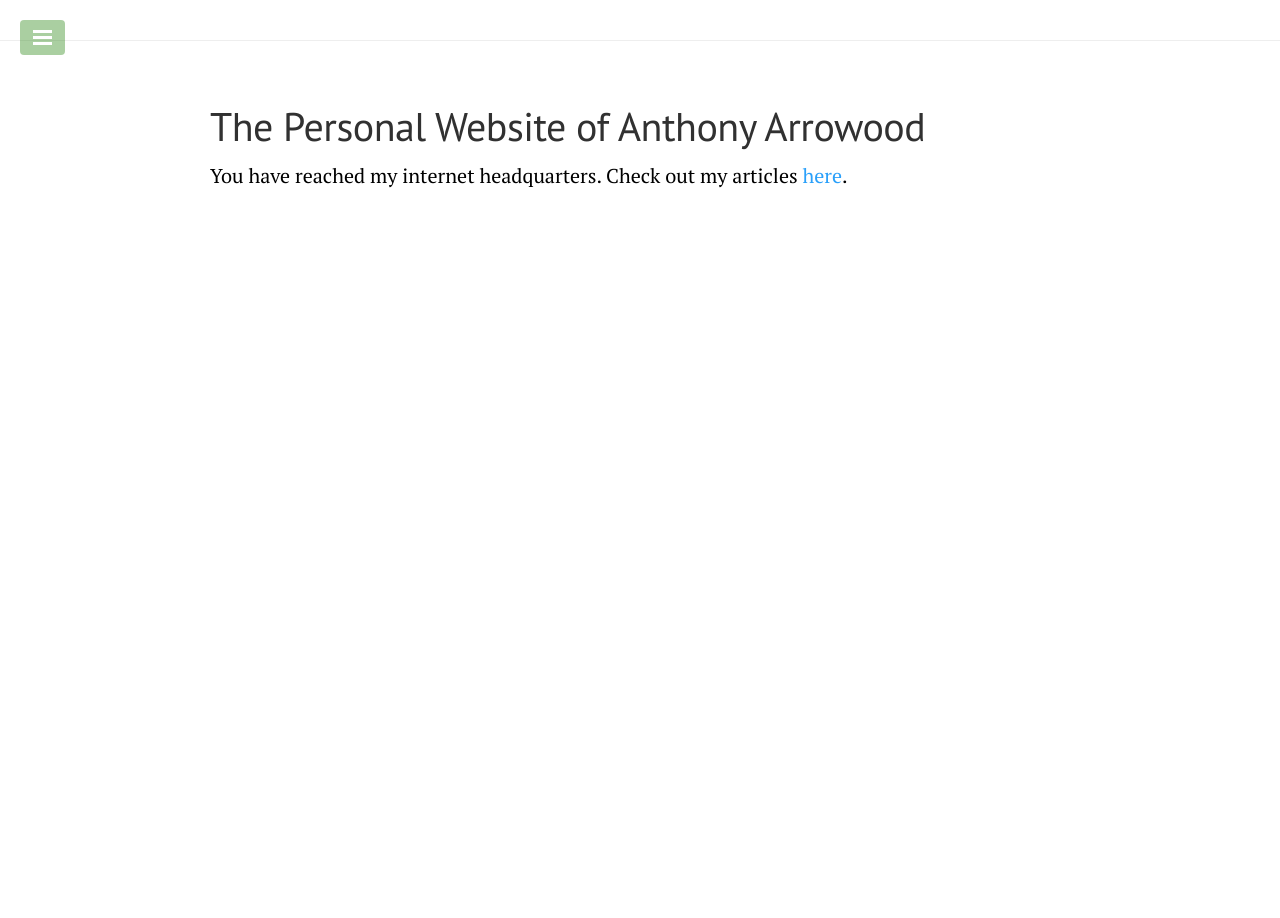
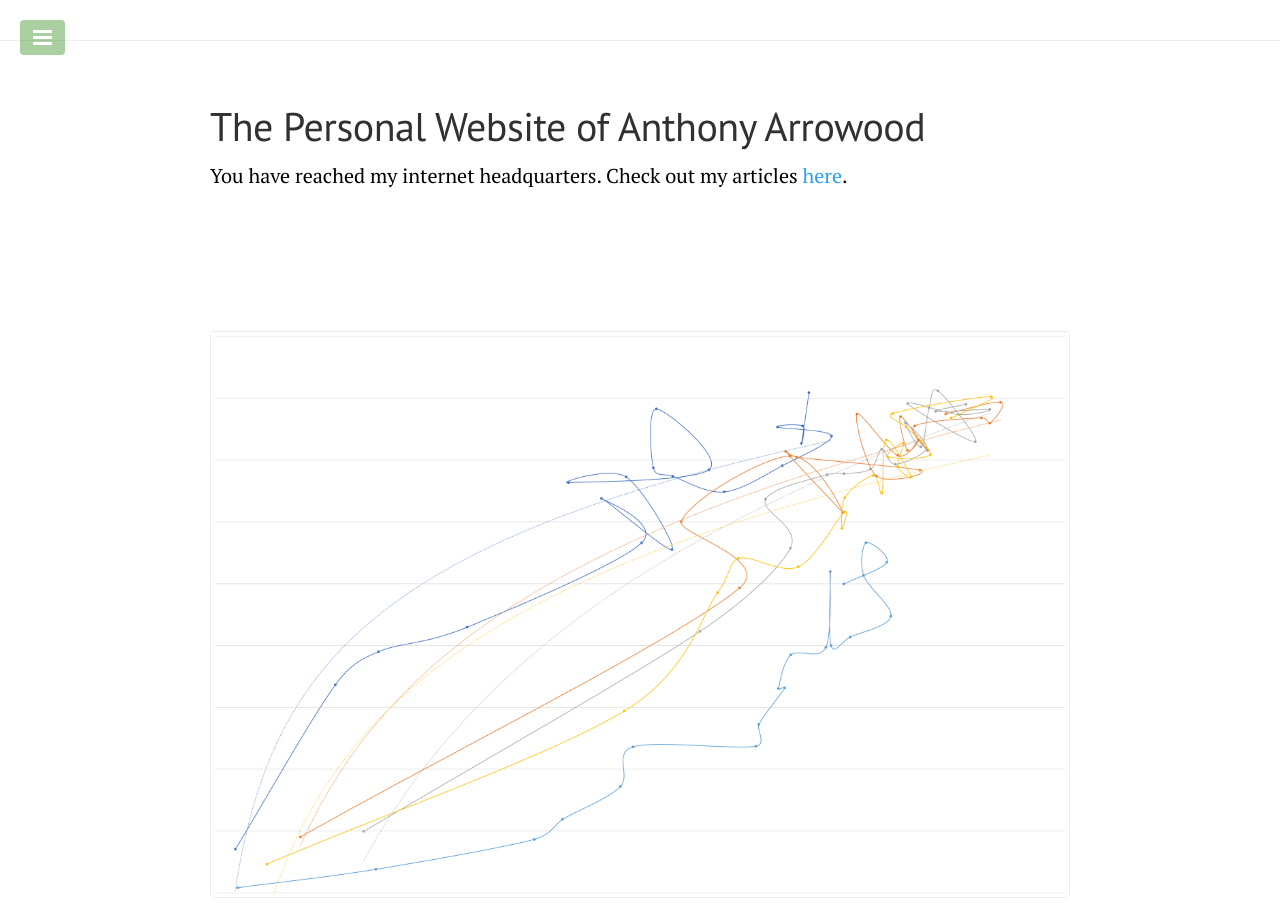
Before and after one commit to AnthonyA28/AnthonyA28.github.io, a Jekyll site: the page built from index.md, in a window 1280 px wide. Built offline with Jekyll 4.4.1, drawn with Linux system fonts in a browser that asks for light colours.

Commit message:
update index and header for using picture in the index

```diff
--- a/_includes/head.html
+++ b/_includes/head.html
@@ -38,6 +38,22 @@
        <script src="https://cdn.mathjax.org/mathjax/latest/MathJax.js?config=TeX-AMS-MML_HTMLorMML" type="text/javascript"></script>
 
 
+    <style>
+        * {
+            margin: 0;
+            padding: 0;
+        }
+        .imgbox {
+            display: grid;
+            height: 100%;
+        }
+        .center-fit {
+            max-width: 100%;
+            max-height: 100vh;
+            margin: auto;
+        }
+    </style>
+
 </head>
 
 <noscript>
--- a/index.md
+++ b/index.md
@@ -8,3 +8,7 @@ title: Anthony Arrowood Home
 # The Personal Website of Anthony Arrowood
 
 You have reached my internet headquarters. Check out my articles [here](/Articles.html).
+
+
+
+<p > <br><br><br><br><img class="center-fit" src = "\assets\images\art\art1.png"></p>
```
Also changed, not shown: assets/images/art/art1.png (added).
